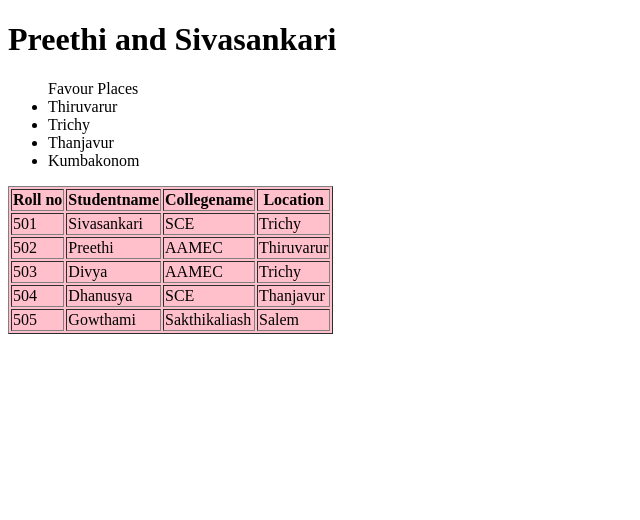
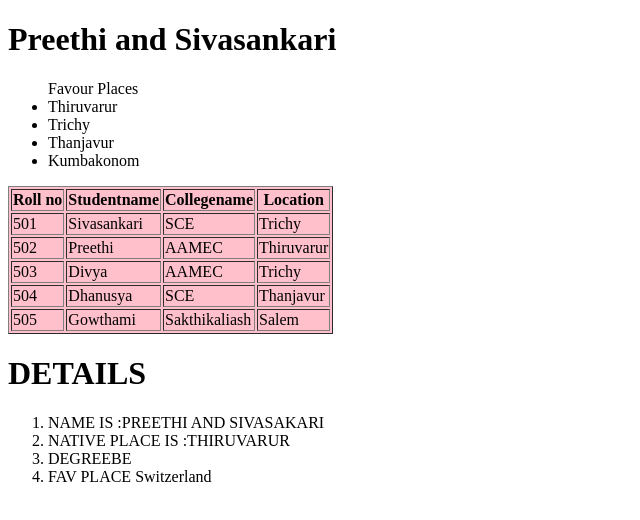
Before and after one commit to Annamalai1995/SP_React, a React (Create React App) app: page / in a window 1280 px wide. Shown: the top 520 px of the page, without its empty margins (0-640 px from the left). Built offline with nearby package versions, Linux system fonts and the light colour scheme.

Commit message:
usestate

```diff
--- a/src/App.js
+++ b/src/App.js
@@ -1,5 +1,6 @@
 import List, { Unorderlist } from "./Function";
 import { Tables } from "./Table";
+import { Hook } from "./UseState";
 
 function App() {
   return (
@@ -7,6 +8,7 @@ function App() {
     <List/>
     <Unorderlist/>
     <Tables/>
+    <Hook/>
 
 
     </>
--- /dev/null
+++ b/src/UseState.js
@@ -0,0 +1,43 @@
+import { useState } from "react"
+
+export let Hook=()=>
+{
+    //const[user,setuser]=usestate("")
+    // const[getuser,setUser]=useState("")
+    // const display=()=>
+    // {
+    //     alert("Data Insert successfully"+getuser)
+    // }
+    // var result=(temp)=>
+    // {
+
+    //     setUser(temp.target.value)
+
+    // }
+    // return(
+    //     <>
+    //     <input type="text" placeholder="NAME" name={getuser} onChange={result}/>
+    //     < button className="btn btn-outline-success" onClick={display}>CLICKONACTION
+    //     </button>
+    //     </>
+
+    // );
+    const[details,SetDetails]=useState({
+        name:"PREETHI AND SIVASAKARI",
+        Place:"THIRUVARUR",
+        Degree:"BE",
+        Favplace:"Switzerland"
+    });
+    return(
+
+        <>
+        <h1>DETAILS </h1>
+        <ol>
+            <li>NAME IS :{details.name}</li>
+            <li>NATIVE PLACE IS :{details.Place}</li>
+            <li>DEGREE{details.Degree}</li>
+            <li>FAV PLACE {details.Favplace}</li>
+        </ol>
+        </>
+    )
+}
```
